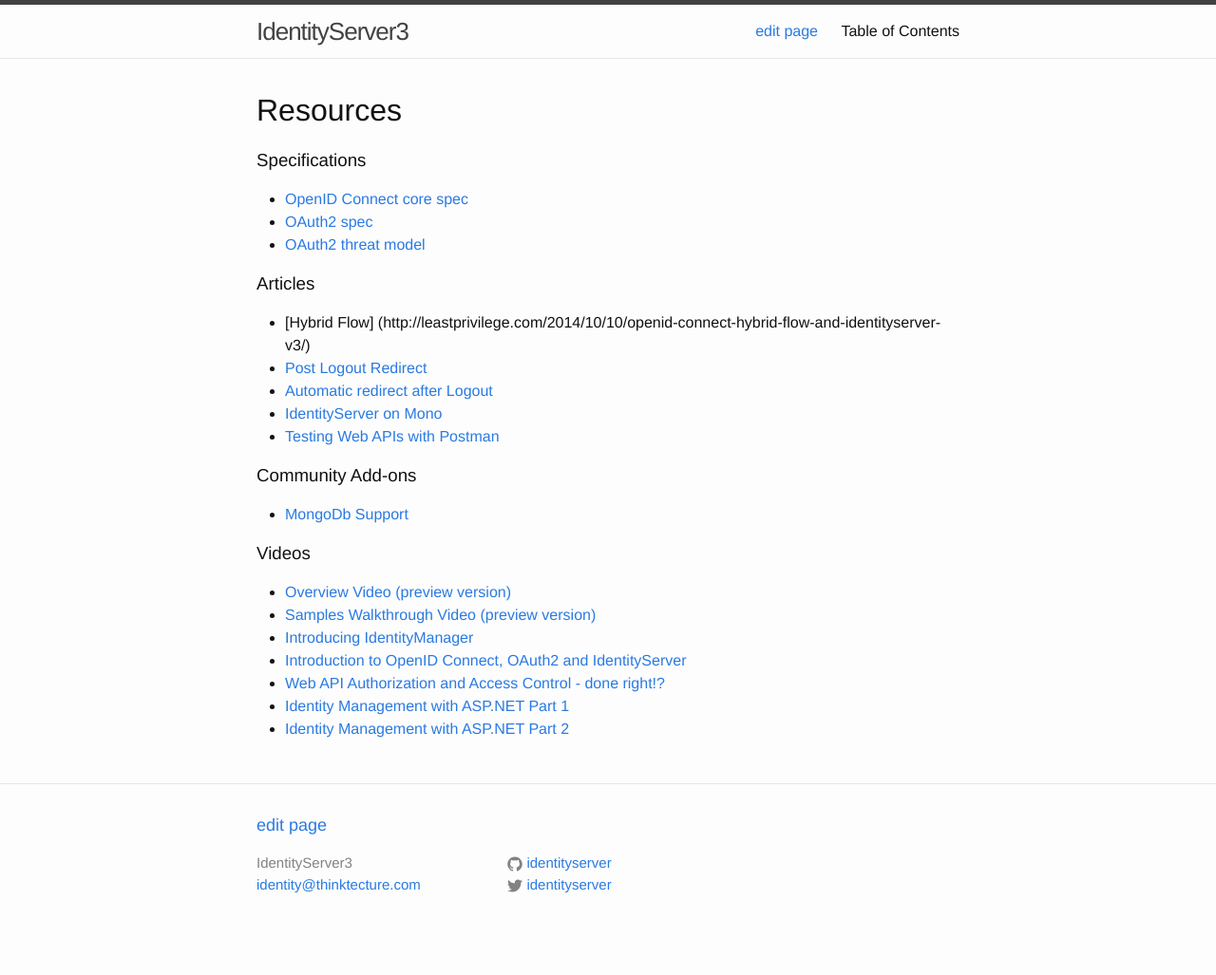
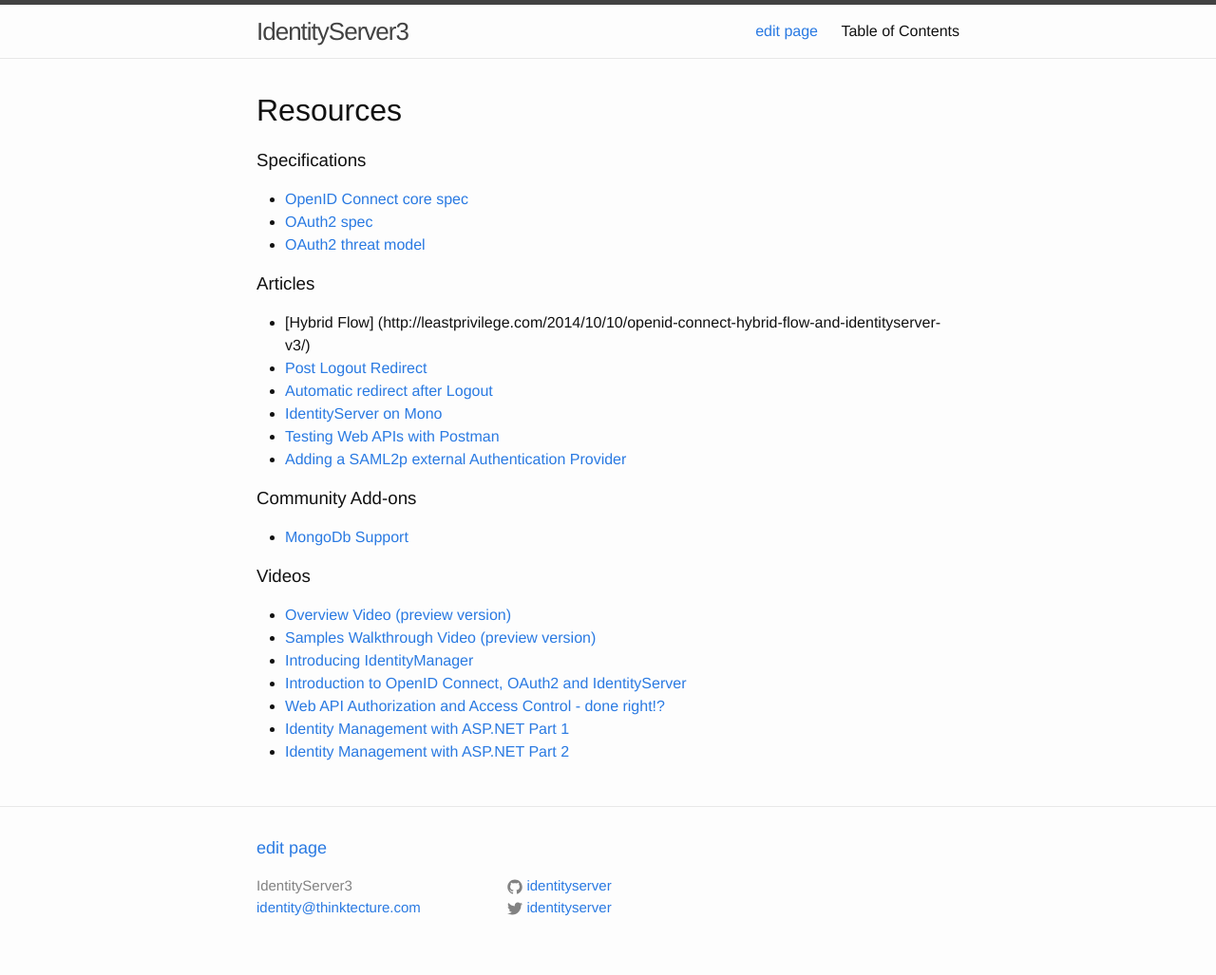
Before and after one commit to IdentityServer/Documentation, a Jekyll site: the page built from docs/resources/home.md, in a window 1280 px wide. Shown: the whole page at 95% size. Built offline with Jekyll 4.4.1, drawn with Linux system fonts in a browser that asks for light colours; Markdown is read by kramdown in place of the engine named in the settings; before the commit the page ends 1003 px from its top, so only the background shows below that.

Commit message:
Update home.md

```diff
--- a/docs/resources/home.md
+++ b/docs/resources/home.md
@@ -15,6 +15,7 @@
 * [Automatic redirect after Logout](http://www.aaron-powell.com/posts/2015-01-11-auto-redirect-when-logging-out.html)
 * [IdentityServer on Mono](http://www.ryanmelena.com/2014/10/31/thinktecture-identityserver-v3-on-mono/)
 * [Testing Web APIs with Postman](http://www.timecockpit.com/blog/2014/11/05/Testing-Time-Cockpits-OData-Web-API-with-Postman)
+* [Adding a SAML2p external Authentication Provider](http://coding.abel.nu/2015/01/saml2-for-thinktecture-identityserver-3-with-kentor-authservices/)
 
 ### Community Add-ons
 * [MongoDb Support](https://github.com/jageall/IdentityServer.v3.MongoDb)
```
